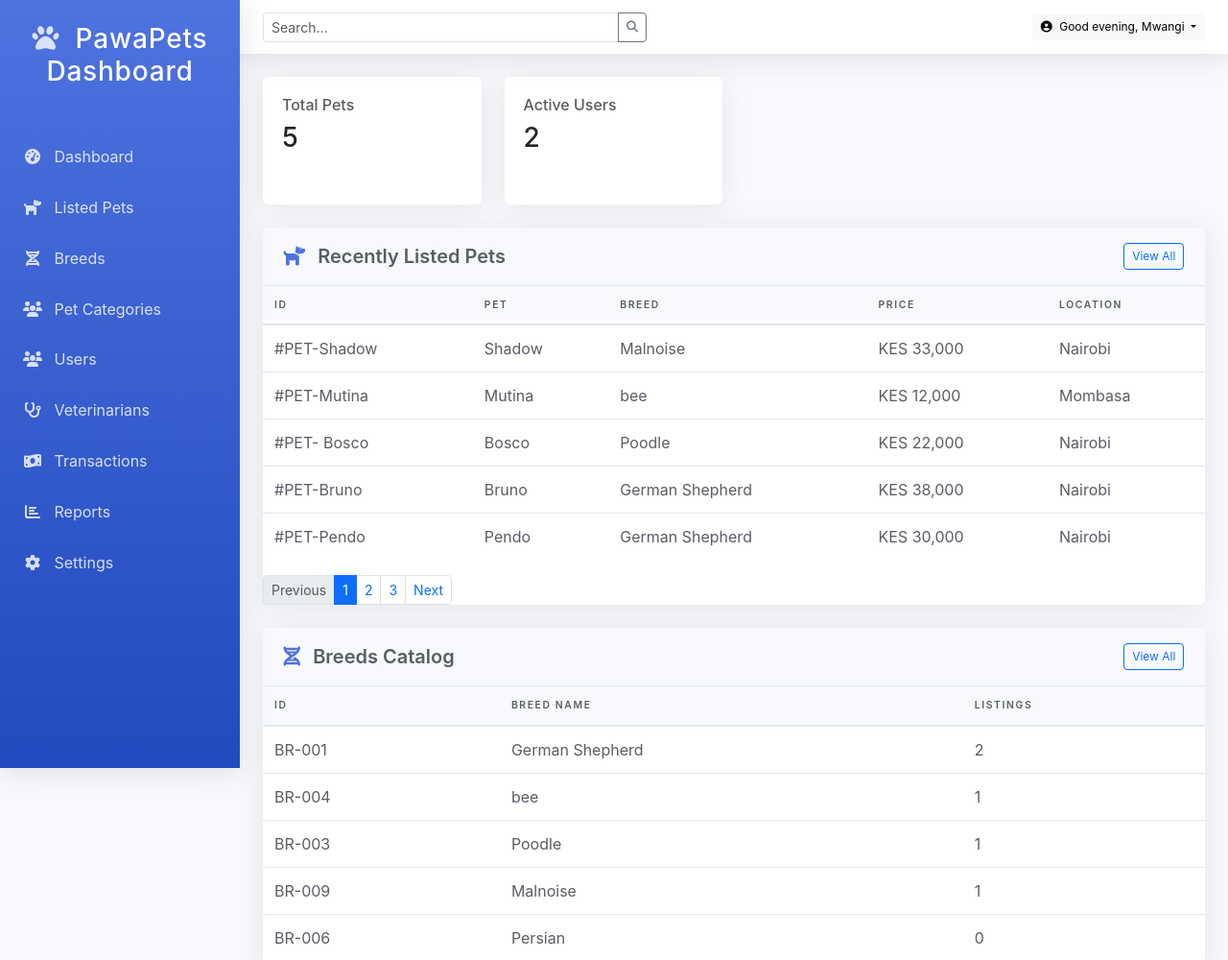
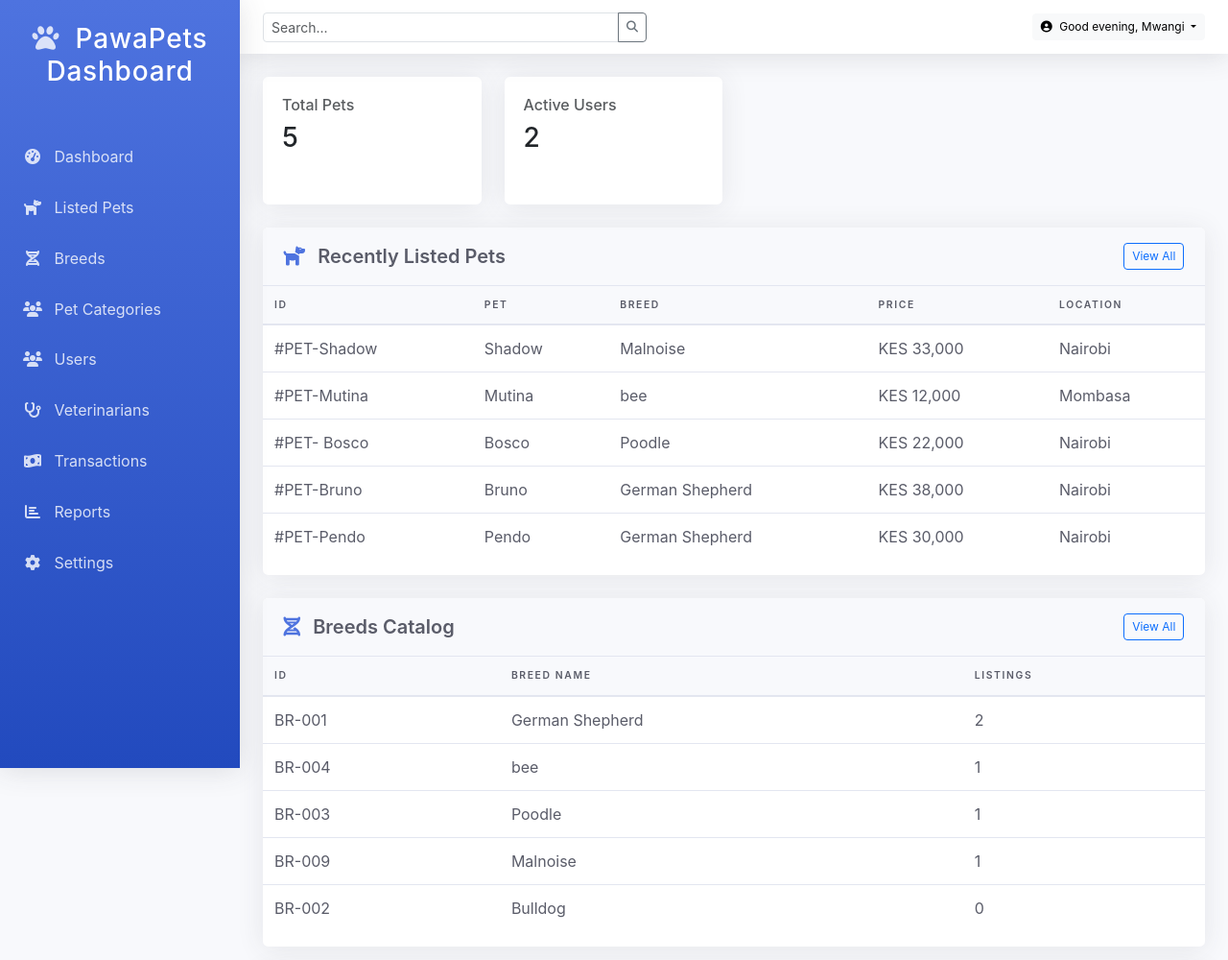
Before and after one commit to untamed254/puppy-listing, a PHP site: page /Admin/dashboard.php in a window 1280 px wide. Shown: the top 1000 px of the page at 96% size. Run offline with PHP 8.4, Linux system fonts and the light colour scheme; a user stored in the database is signed in; data comes from the database, SQL or seed files in the repository.

Commit message:
minor changes

```diff
--- a/Admin/dashboard.php
+++ b/Admin/dashboard.php
@@ -400,10 +400,7 @@
                                         <td>#PET-<?= str_pad($pet['puppy_name'], 4, '0', STR_PAD_LEFT) ?></td>
                                         <td>
                                             <div class="d-flex align-items-center">
-                                                <?php if(!empty($pet['image'])): ?>
-                                                <img src="../uploads/<?= htmlspecialchars($pet['image']) ?>"
-                                                    width="40" height="40" class="rounded-circle me-2">
-                                                <?php endif; ?>
+
                                                 <?= htmlspecialchars($pet['puppy_name']) ?>
                                             </div>
                                         </td>
@@ -421,17 +418,7 @@
                         </tbody>
                     </table>
                 </div>
-                <div class="card-footer">
-                    <nav aria-label="Page navigation">
-                        <ul class="pagination pagination-sm mb-0 mb-2">
-                            <li class="page-item disabled"><a class="page-link" href="#">Previous</a></li>
-                            <li class="page-item active"><a class="page-link" href="#">1</a></li>
-                            <li class="page-item"><a class="page-link" href="#">2</a></li>
-                            <li class="page-item"><a class="page-link" href="#">3</a></li>
-                            <li class="page-item"><a class="page-link" href="#">Next</a></li>
-                        </ul>
-                    </nav>
-                </div>
+
             </div>
 
             <!-- Breeds Management Section -->
```
